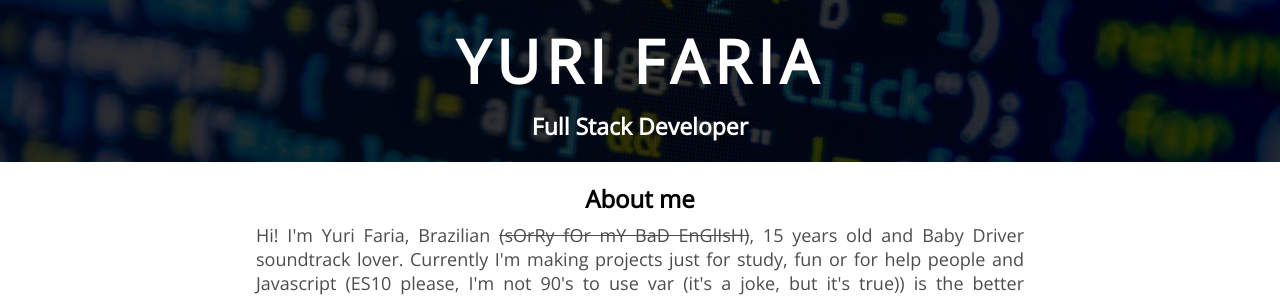
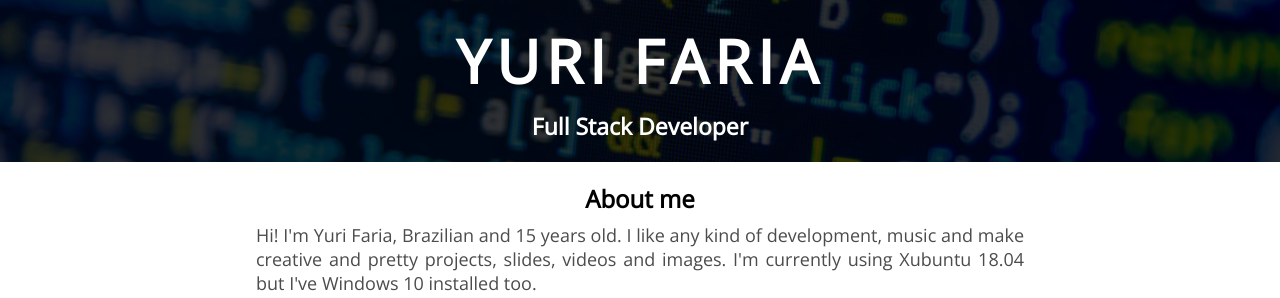
Before and after one commit to Windows87/Windows87.github.io, a plain HTML site: page index.html in a window 1280 px wide. Shown: the top 298 px of the page. Drawn offline with nearby package versions, Linux system fonts and the light colour scheme.

Commit message:
About me update

```diff
--- a/index.html
+++ b/index.html
@@ -59,7 +59,7 @@
       <section>
         <h2>About me</h2>
         <p itemprop="description">
-          Hi! I'm Yuri Faria, <meta itemprop="nationality" content="brazilian">Brazilian <strike>(sOrRy fOr mY BaD EnGlIsH)</strike>, 15 years old and Baby Driver soundtrack lover. Currently I'm making projects just for study, fun or for help people and Javascript (ES10 please, I'm not 90's to use var (it's a joke, but it's true)) is the better language that I've seen. Development is not just to get a job but development is life and love :)
+          Hi! I'm Yuri Faria, <meta itemprop="nationality" content="brazilian">Brazilian and 15 years old. I like any kind of development, music and make creative and pretty projects, slides, videos and images. I'm currently using Xubuntu 18.04 but I've Windows 10 installed too.
         </p>
 
         <div class="my-networks">
```
